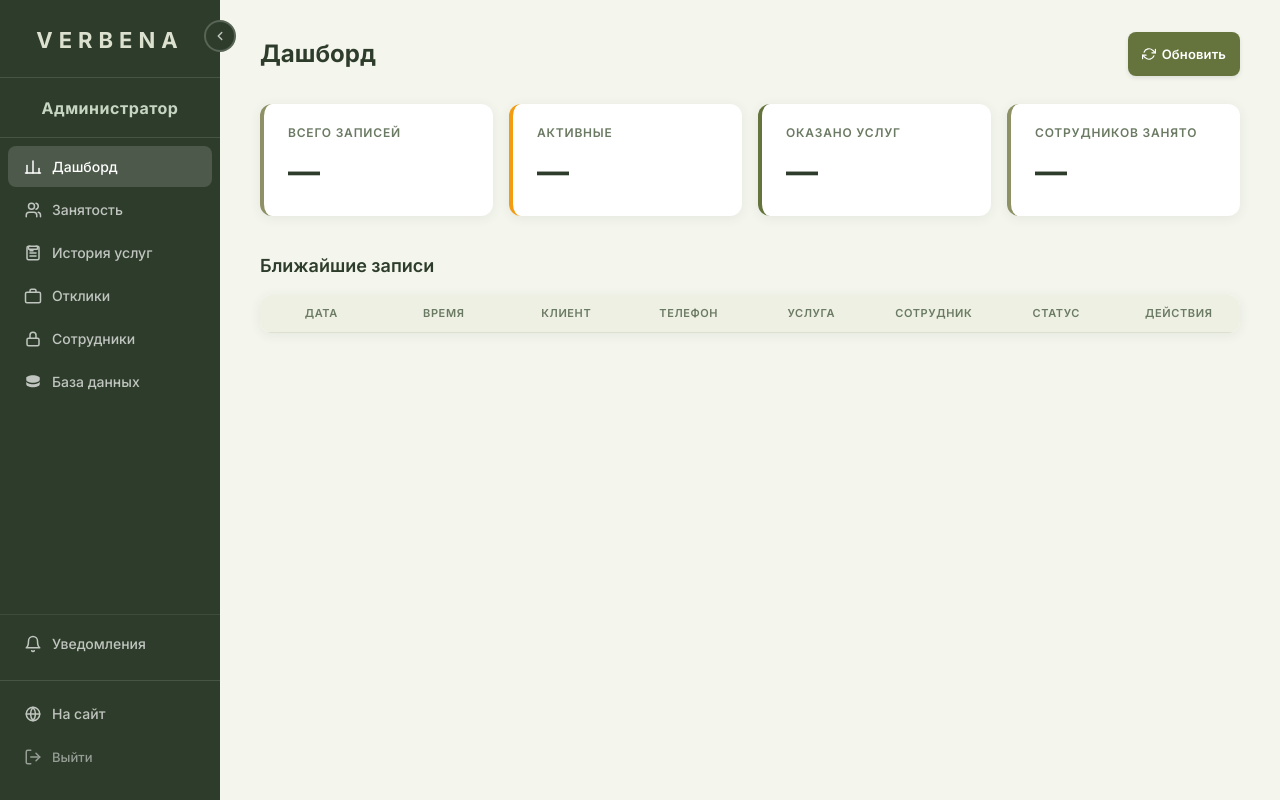
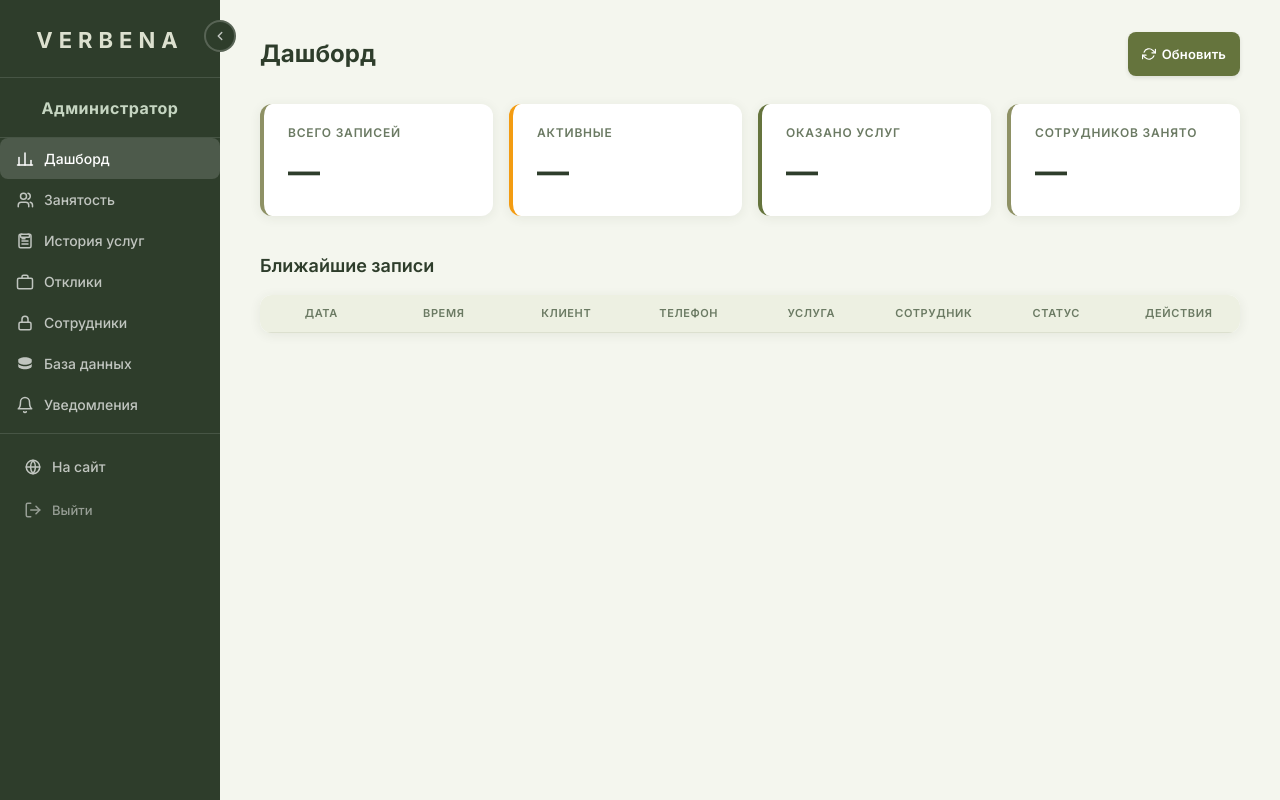
Before and after one commit to artsartone/VERBENA, a Flask app: page /admin in a window 1280 px wide. Run offline with Flask 3, Linux system fonts and the light colour scheme; the visitor is signed in with stand-in values (Sample User, id 1); data comes from the database, SQL or seed files in the repository; data that the repository does not hold is empty.

Commit message:
Очередной фик панели на мобильном устройстве

```diff
--- a/backend/static/admin.css
+++ b/backend/static/admin.css
@@ -237,20 +237,13 @@ body {
 }
 
 .sidebar-nav {
-  flex: 1;
-  display: flex;
-  flex-direction: column;
-  gap: 2px;
-  padding: 8px 8px;
+  flex: none; /* Убираем flex: 1 */
+  min-height: 0;
 }
 
 .sidebar-nav-bottom {
-  display: flex;
-  flex-direction: column;
-  gap: 2px;
-  padding: 8px 8px;
-  border-top: 1px solid rgba(255, 255, 255, 0.08);
-  margin-top: 4px;
+  flex-shrink: 0;
+  min-height: 0;
 }
 
 .sidebar-nav-bottom .sidebar-link {
```
